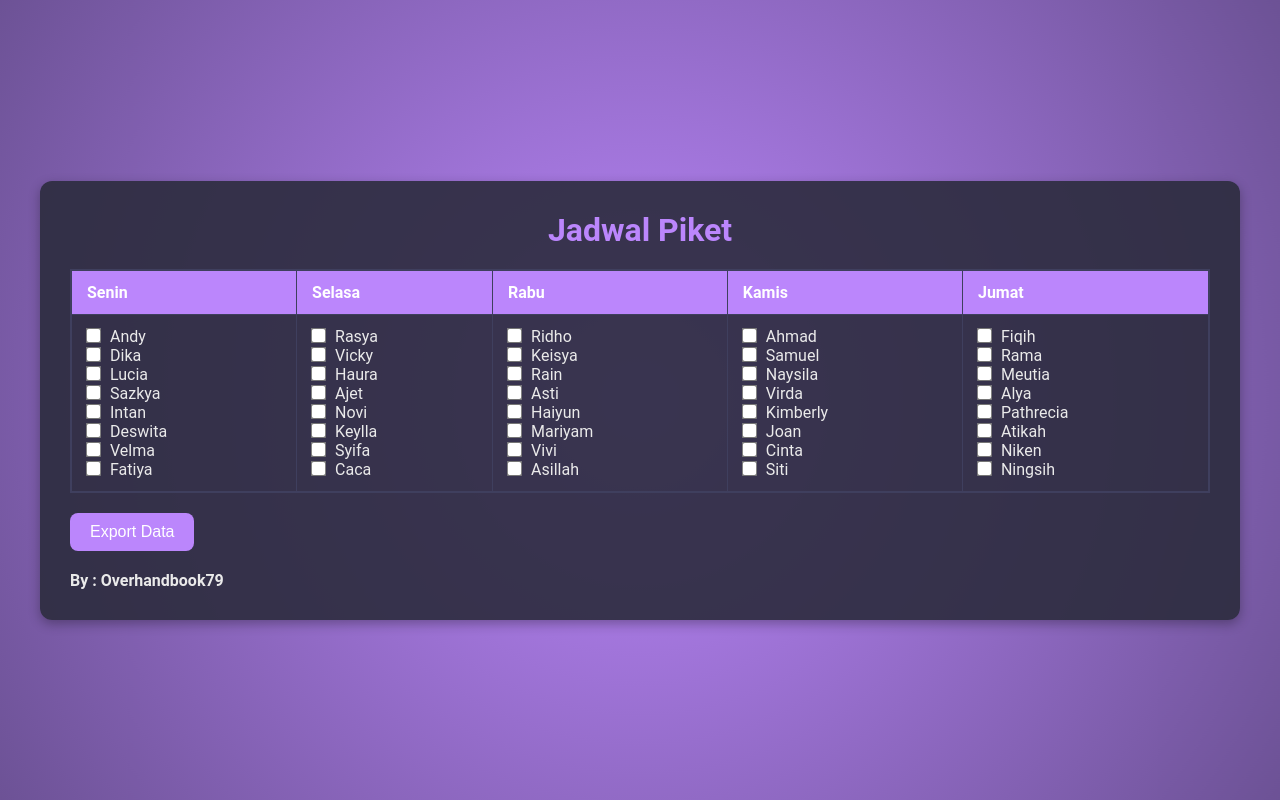
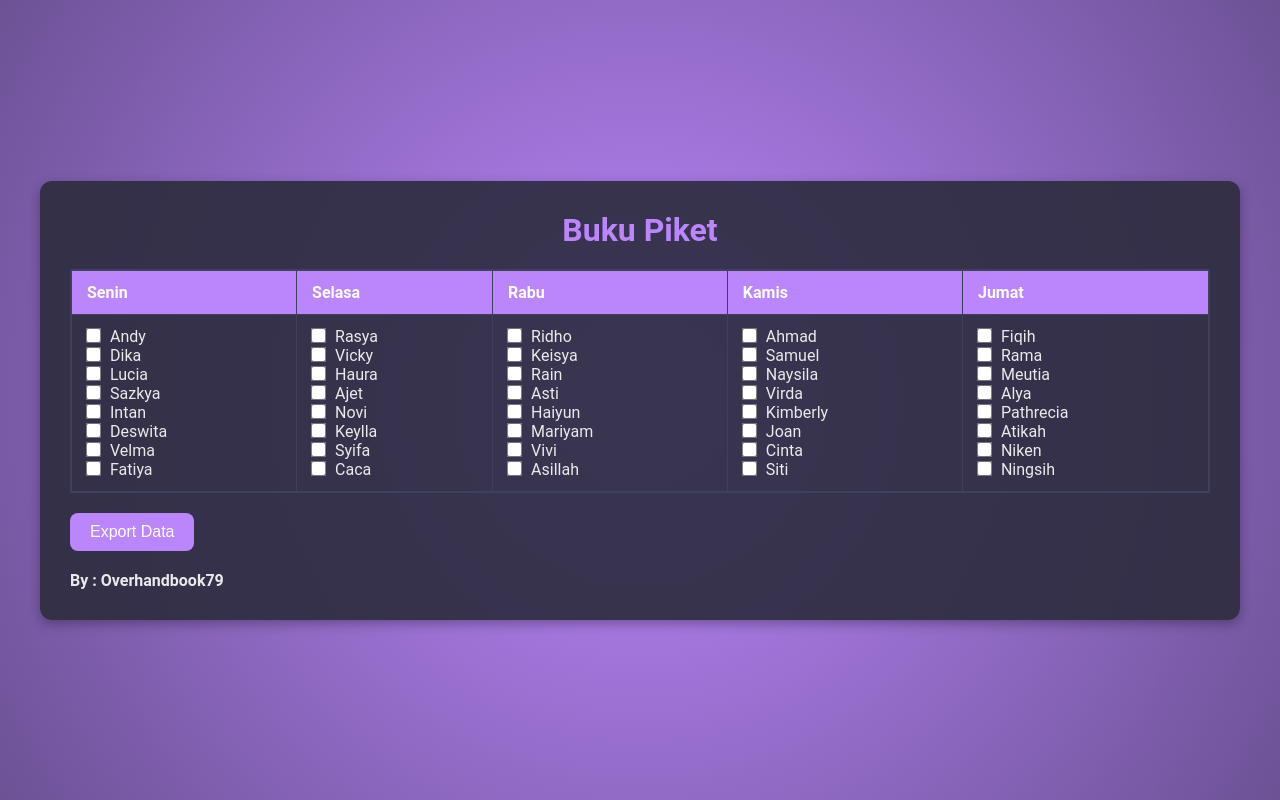
Before and after one commit to OverhandBook79/Buku-Piket, a plain HTML site: page index.html in a window 1280 px wide. Shown: the top 800 px of the page. Drawn offline with Linux system fonts and the light colour scheme; a script that the page names is missing.

Commit message:
Update index.html

```diff
--- a/index.html
+++ b/index.html
@@ -3,13 +3,13 @@
 <head>
     <meta charset="UTF-8">
     <meta name="viewport" content="width=device-width, initial-scale=1.0">
-    <title>Task Schedule</title>
+    <title>Buku Piket</title>
     <link rel="stylesheet" href="styles.css">
     <script src="https://cdnjs.cloudflare.com/ajax/libs/xlsx/0.18.5/xlsx.full.min.js"></script>
 </head>
 <body>
     <div class="container">
-        <h1>Jadwal Piket</h1>
+        <h1>Buku Piket</h1>
         <div class="table-container">
             <table id="scheduleTable">
                 <thead>
```
